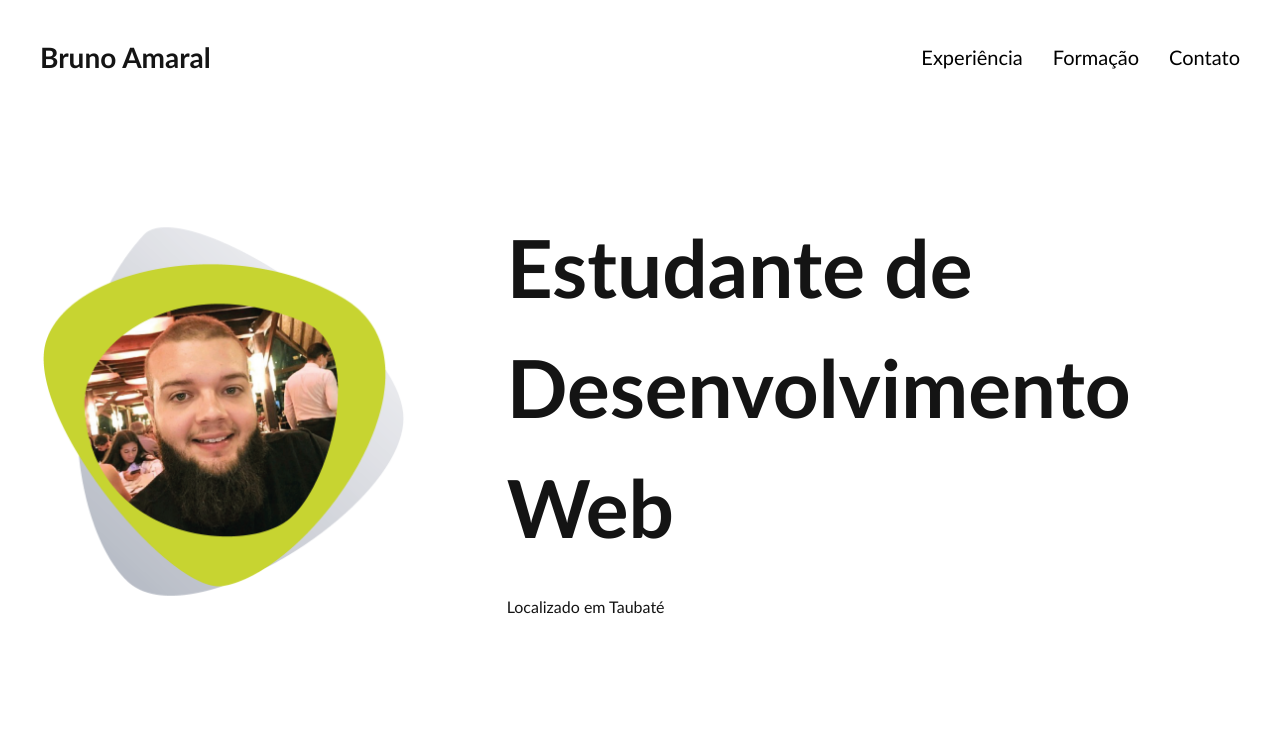
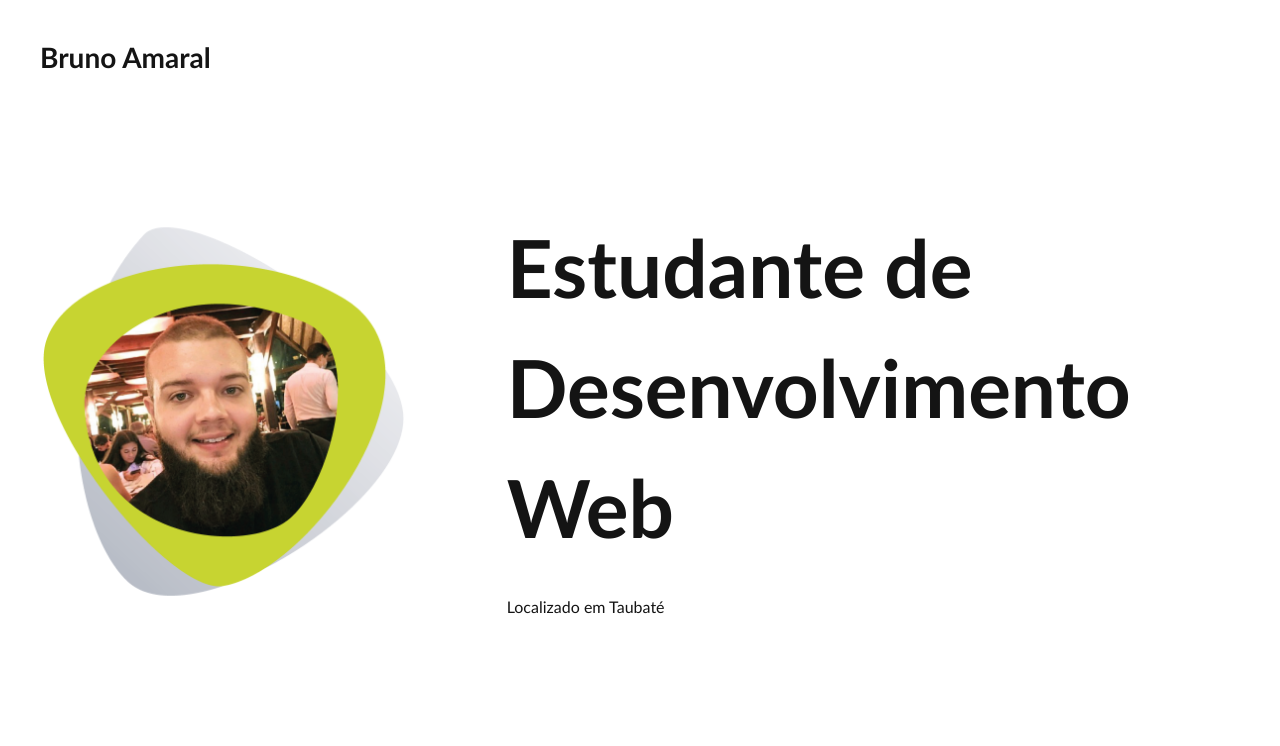
Before and after one commit to brunomrl/portfolioBruno, a plain HTML site: page index.html in a window 1280 px wide. Shown: the top 746 px of the page. Drawn offline with Linux system fonts and the light colour scheme.

Commit message:
Update index.html

```diff
--- a/index.html
+++ b/index.html
@@ -12,13 +12,6 @@
 <body>
   <header class="header">
     <span>Bruno Amaral</span>
-    <nav>
-      <ul class="header-menu">
-        <li><a href="#experiencia">Experiência</a></li>
-        <li><a href="#formacao">Formação</a></li>
-        <li><a href="#contato">Contato</a></li>
-      </ul>
-    </nav>
   </header>
 
   <main class="introducao">
@@ -29,7 +22,7 @@
     </div>
   </main>
 
-  <section class="experiencia" id="#experiencia" aria-label="Experiência">
+  <section class="experiencia" aria-label="Experiência">
     <h2 class="subtitulo">Experiência</h2>
     <div>
       <p class="experiencia-texto">Atualmente estou estudando Desenvolvimento Web e criando pequenos projetos utilizando apenas <strong>HTML</strong>, <strong>CSS</strong> e <strong>JavaScript</strong>.
@@ -60,7 +53,7 @@
     </div>
   </section>
 
-  <section class="formacao" id="#formacao" aria-label="Formação">
+  <section class="formacao" aria-label="Formação">
     <div class="formacao-container">
       <h2 class="subtitulo">Formação</h1>
         <div>
@@ -86,7 +79,7 @@
     </div>
   </section>
 
-  <footer class="footer" id="contato">
+  <footer class="footer" aria-label="Contato">
     <div class="footer-container">
       <p class="footer-texto">Segue aqui alguns dos meus contatos.👋</p>
       <ul class="footer-lista">
```
